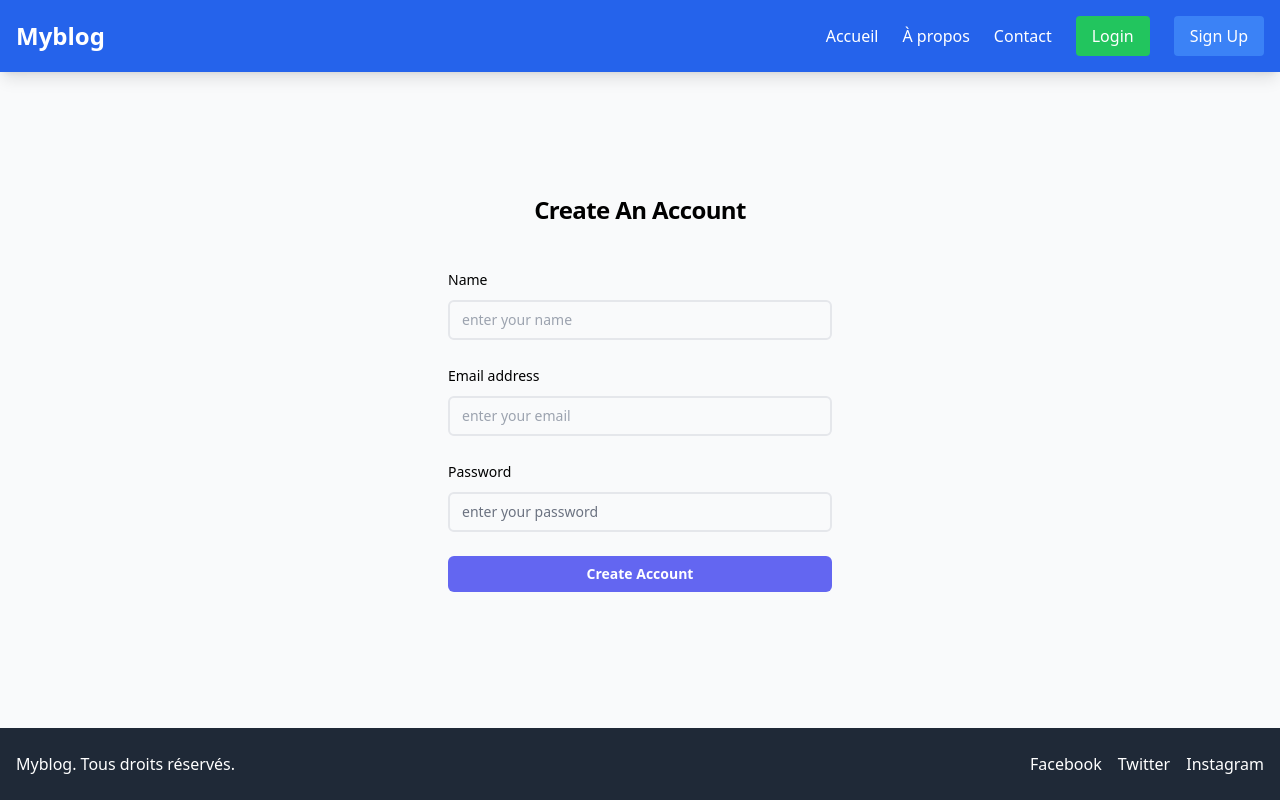
After one commit to BOUCHAIB-EL-HAIDI/S4_B2_Blog_Management, a PHP site: template Views/pages/signup.php in a window 1280 px wide. The commit adds this page. Run offline with PHP 8.4, Linux system fonts and the light colour scheme; the template is opened without the code that fills it, so the values that code supplies are empty; some libraries are stand-ins or nearby versions.

Commit message:
setting up the header and footer and also setting up the login and signup pages and add them to the router

```diff
--- a/Public/index.php
+++ b/Public/index.php
@@ -6,5 +6,6 @@ session_start();
 
 $router = new Router();
 $router->get('/', "HomeController@index");
-$router->get('/about', "HomeController@index");
+$router->get('/login', "LoginController@login");
+$router->get('/signup', "SignupController@signup");
 $router->dispatch();
--- /dev/null
+++ b/Views/pages/signup.php
@@ -0,0 +1,45 @@
+<?php
+
+require_once __DIR__ . "/../partials/header.php";
+
+?>
+
+<div class="flex min-h-full flex-col justify-center px-6 py-12 lg:px-8">
+  <div class="sm:mx-auto sm:w-full sm:max-w-sm">
+
+    <h2 class="mt-10 text-center text-2xl/9 font-bold tracking-tight text-black">Create An Account</h2>
+  </div>
+
+  <div class="mt-10 sm:mx-auto sm:w-full sm:max-w-sm">
+    <form action="/signup" method="POST" class="space-y-6">
+          <div>
+        <label for="email" class="block text-sm/6 font-medium text-black-100">Name</label>
+        <div class="mt-2">
+          <input id="email" placeholder = "enter your name" type="text" name="name" required  class=" border-2 border-black-200 block w-full rounded-md bg-white/5 px-3 py-1.5 text-base text-white outline-1 -outline-offset-1 outline-white/10 placeholder:text-black-100 focus:outline-2 focus:-outline-offset-2 focus:outline-indigo-500 sm:text-sm/6" />
+        </div>
+      </div>
+      <div>
+        <label for="email" class="block text-sm/6 font-medium text-black-100">Email address</label>
+        <div class="mt-2">
+          <input id="email" placeholder = "enter your email" type="email" name="email" required autocomplete="email" class=" border-2 border-black-200 block w-full rounded-md bg-white/5 px-3 py-1.5 text-base text-white outline-1 -outline-offset-1 outline-white/10 placeholder:text-black-100 focus:outline-2 focus:-outline-offset-2 focus:outline-indigo-500 sm:text-sm/6" />
+        </div>
+      </div>
+
+      <div>
+        <div class="flex items-center justify-between">
+          <label for="password" class="block text-sm/6 font-medium text-black-100">Password</label>
+        </div>
+        <div class="mt-2">
+          <input id="password" placeholder = "enter your password"type="password" name="password" required autocomplete="current-password" class="border-2 border-black-200 block w-full rounded-md bg-white/5 px-3 py-1.5 text-base text-white outline-1 -outline-offset-1 outline-white/10 placeholder:text-gray-500 focus:outline-2 focus:-outline-offset-2 focus:outline-indigo-500 sm:text-sm/6" />
+        </div>
+      </div>
+
+      <div>
+        <button type="submit" class="flex w-full justify-center rounded-md bg-indigo-500 px-3 py-1.5 text-sm/6 font-semibold text-white hover:bg-indigo-400 focus-visible:outline-2 focus-visible:outline-offset-2 focus-visible:outline-indigo-500">Create Account</button>
+      </div>
+    </form>
+  </div>
+</div>
+<?php
+require_once __DIR__ . "/../partials/footer.php"
+?>
--- a/Views/partials/footer.php
+++ b/Views/partials/footer.php
@@ -0,0 +1,22 @@
+</main>
+
+
+    <footer class="bg-gray-800 text-white mt-12 fixed w-full bottom-0">
+        <div class="container mx-auto px-4 py-6">
+            <div class="flex justify-between items-center">
+
+
+                <p> Myblog. Tous droits réservés.</p>
+
+
+                <div class="flex space-x-4">
+                    <a href="#" class="hover:text-blue-400 transition">Facebook</a>
+                    <a href="#" class="hover:text-blue-400 transition">Twitter</a>
+                    <a href="#" class="hover:text-blue-400 transition">Instagram</a>
+                </div>
+            </div>
+        </div>
+    </footer>
+
+</body>
+</html>
--- a/Views/partials/header.php
+++ b/Views/partials/header.php
@@ -0,0 +1,49 @@
+<?php ?>
+
+<!DOCTYPE html>
+<html lang="fr">
+<head>
+    <meta charset="UTF-8">
+    <meta name="viewport" content="width=device-width, initial-scale=1.0">
+    <title>MyBlog</title>
+
+
+    <script src="https://cdn.tailwindcss.com"></script>
+</head>
+<body class="bg-gray-50">
+
+
+    <nav class="bg-blue-600 text-white shadow-lg">
+        <div class="container mx-auto px-4">
+            <div class="flex justify-between items-center py-4">
+
+
+                <a href="/" class="text-2xl font-bold">
+                     Myblog
+                </a>
+
+
+                <div class="flex items-center space-x-6">
+
+
+                    <a href="/" class="hover:text-blue-200 transition">Accueil</a>
+                    <a href="/about" class="hover:text-blue-200 transition">À propos</a>
+                    <a href="/contact" class="hover:text-blue-200 transition">Contact</a>
+
+
+
+                        <a href="/login" class="bg-green-500 px-4 py-2 rounded hover:bg-green-600 transition">
+                            Login
+                        </a>
+                        <a href="/signup" class="bg-blue-500 px-4 py-2 rounded hover:bg-blue-700 transition">
+                            Sign Up
+                        </a>
+
+
+                </div>
+            </div>
+        </div>
+    </nav>
+
+
+    <main class="container mx-auto px-4 py-8">
--- a/app/Controllers/HomeController.php
+++ b/app/Controllers/HomeController.php
@@ -8,7 +8,7 @@ class HomeController extends Controller {
 
 public function index(){
 
-    $this->view('home' , ['title' => 'welcome']);
+    $this->view('signup' , ['title' => 'welcome']);
 }
 
 
--- a/app/Models/Reader.php
+++ b/app/Models/Reader.php
@@ -11,7 +11,7 @@ class Reader extends User {
 
     public function addcoment( $user_id ,$article_id ,  $content ){
 
-     $stmt = $this->pdo->prepare(" INSERT INTO comments ")
+     $stmt = $this->pdo->prepare(" INSERT INTO comments ");
 
 
 
```
Also changed, not shown: Sql/database.sql (deleted, +0 -56 lines), Views/pages/login.php (added, +39 -0 lines), app/Controllers/LoginController.php (added, +14 -0 lines), app/Controllers/SIgnupController.php (added, +16 -0 lines).
